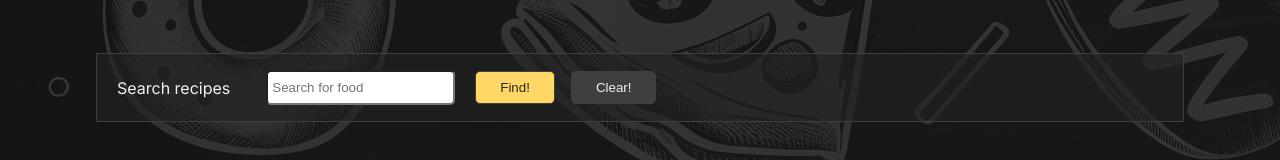
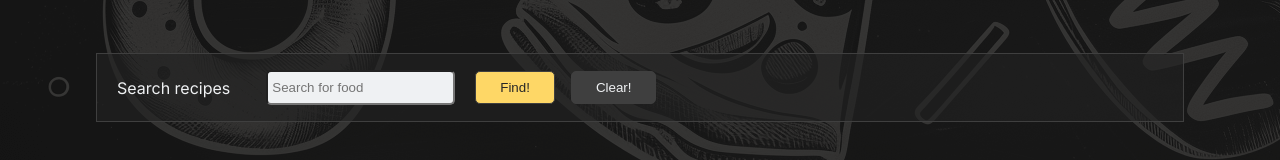
Before and after one commit to AdamBloy/Homechef, a Next.js app: page / in a window 1280 px wide. Shown: the part 188-348 px from the top of the page. Built offline with nearby package versions, Linux system fonts and the light colour scheme; no server answers; the database is empty.

Commit message:
Updated search bar colours

```diff
--- a/app/components/ui-components/search-bar/searchBar.module.css
+++ b/app/components/ui-components/search-bar/searchBar.module.css
@@ -46,6 +46,7 @@
   margin-right: 0.25rem;
   padding: 0.5rem 0.25rem;
   color: var(--primary-grey);
+  background-color: var(--primary-white);
   border-radius: 5px;
 }
 
```
